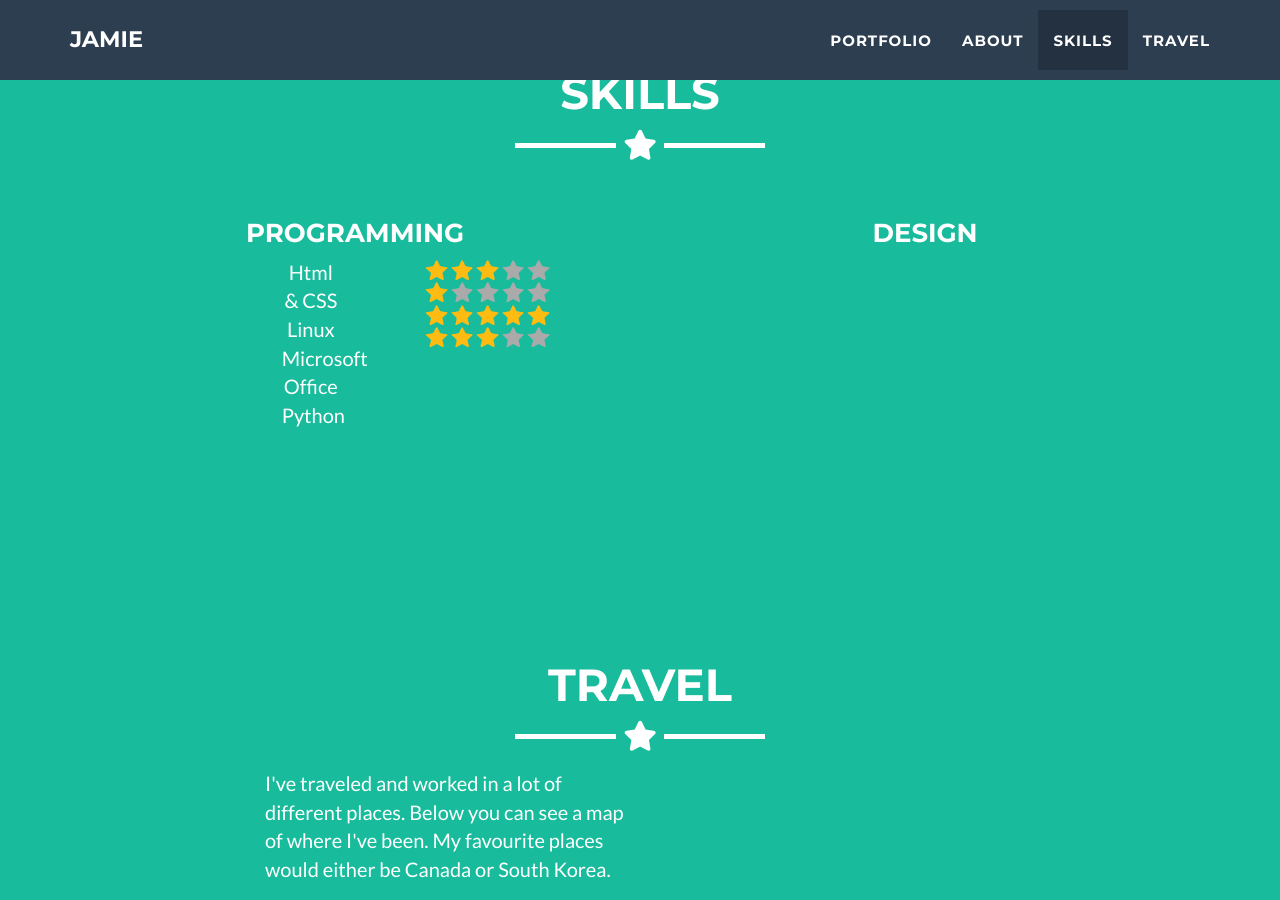
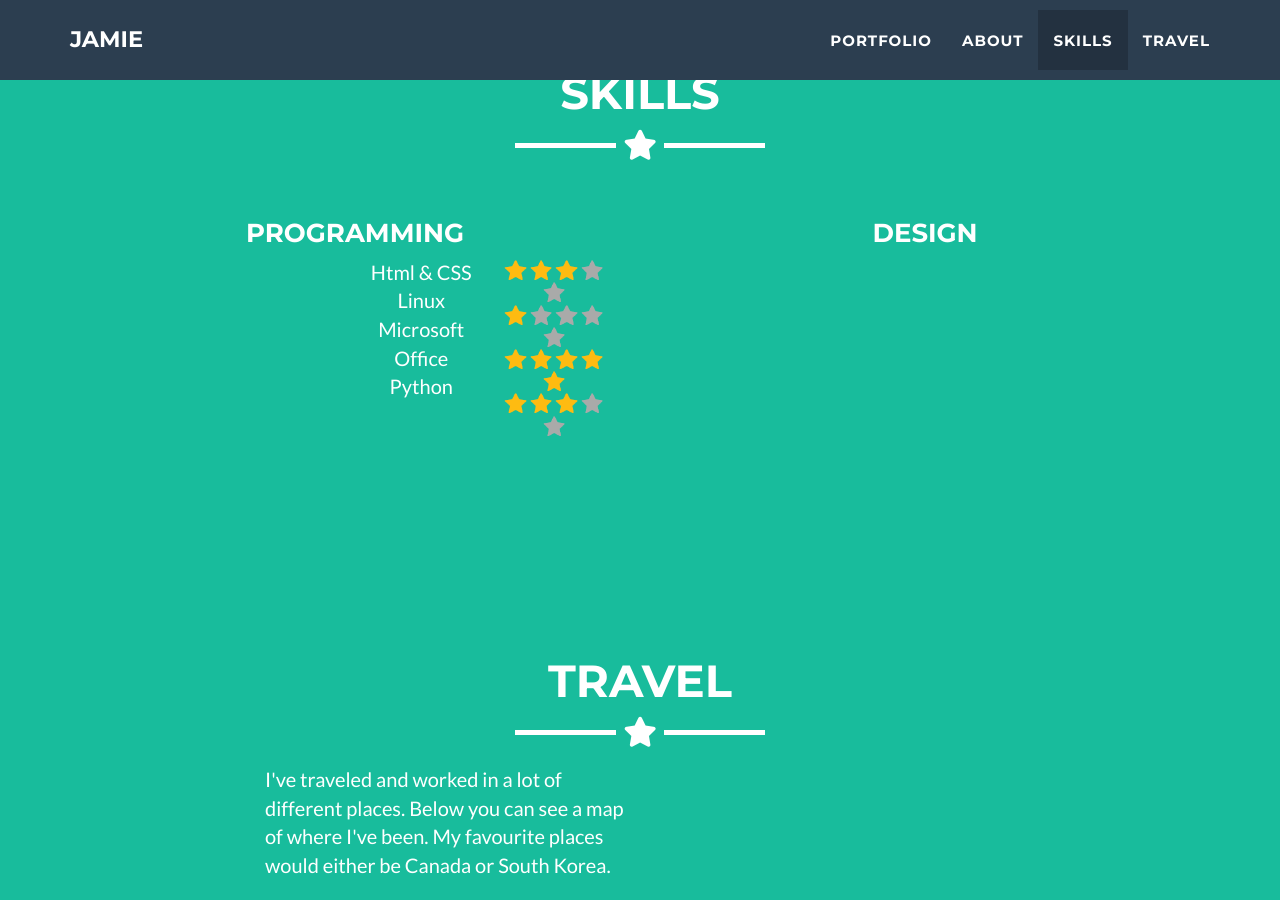
Before and after one commit to jamiedumayne/jamiedumayne.github.io, a Jekyll site: the page built from _posts/2014-07-18-project-1.markdown, in a window 1280 px wide and 900 px high, scrolled down 2309 px. Built offline with Jekyll 4.4.1, drawn with Linux system fonts in a browser that asks for light colours.

Commit message:
Update skills.html

```diff
--- a/_includes/skills.html
+++ b/_includes/skills.html
@@ -10,15 +10,15 @@
     <div class="float-container">
       <div class="float-child">
         <h3>Programming</h3>
-        <div class="col-lg-4 col-xs-2"></div>
-          <div class="col-lg-2 col-xs-4">
+        <div class="col-sm-6"></div>
+          <div class="col-sm-3">
             <p>Html &amp; CSS <br>
               Linux <br>
               Microsoft Office <br>
               Python </p>
           </div>
 
-          <div class="col-lg-6 col-xs-4">
+          <div class="col-sm-3">
             <img src=img/star_full.png alt="Gold star" height="20">
             <img src=img/star_full.png alt="Gold star" height="20">
             <img src=img/star_full.png alt="Gold star" height="20">
```
